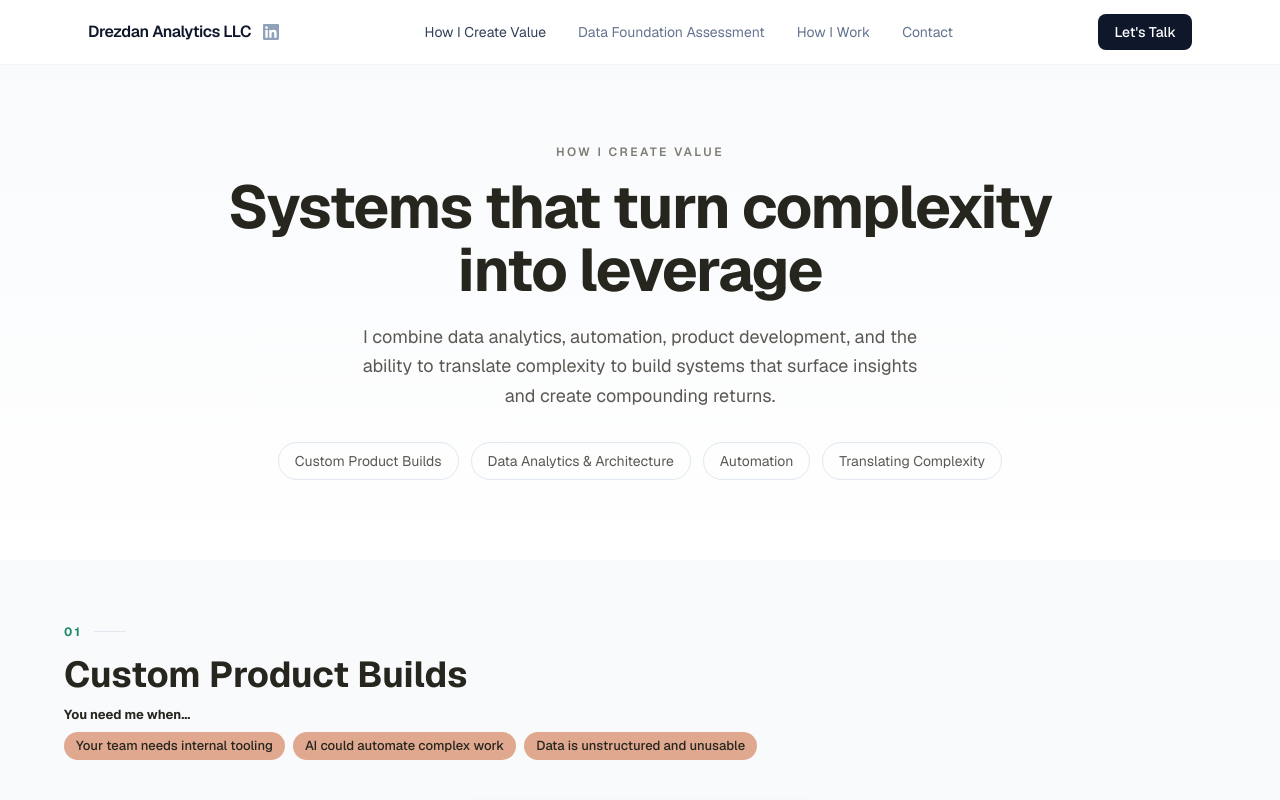
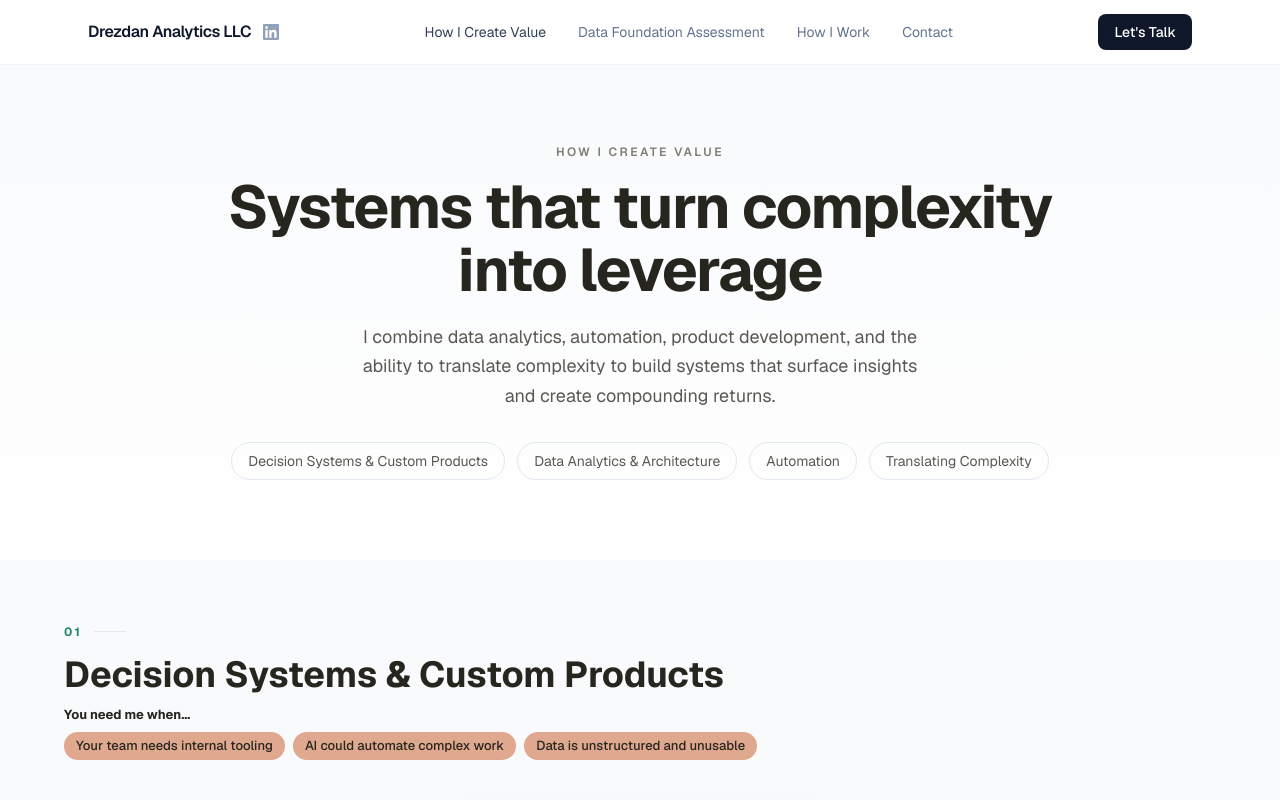
Before and after one commit to Drez22/consulting_website, a Next.js app in the folder consulting_website/: page /projects in a window 1280 px wide. Shown: the top 800 px of the page. Built offline with nearby package versions, Linux system fonts and the light colour scheme.

Commit message:
Rename Custom Product Builds section
Co-Authored-By: Claude Sonnet 5.5 <noreply@anthropic.com>
Claude-Session: https://claude.ai/code/session_01BH9xDStgk3d89y4jHiK8cF

```diff
--- a/consulting_website/app/projects/page.tsx
+++ b/consulting_website/app/projects/page.tsx
@@ -33,7 +33,7 @@ const verticals: Vertical[] = [
   {
     id: "product-development",
     number: "01",
-    name: "Custom Product Builds",
+    name: "Decision Systems & Custom Products",
     taglineLabel: "You need me when...",
     tagline: "Your team needs internal tooling | AI could automate complex work | Data is unstructured and unusable",
     sectionBg: "bg-slate-50",
```
